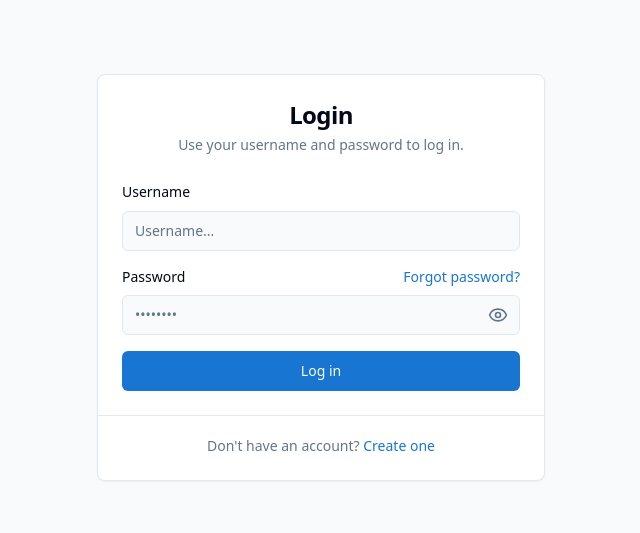
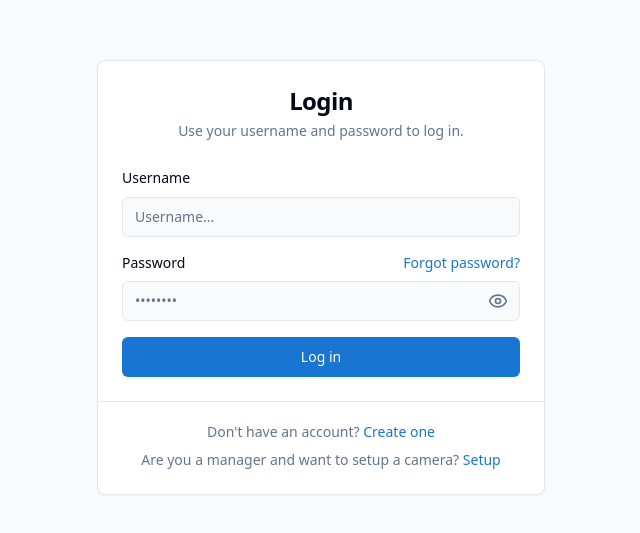
Before and after one commit to Magiclogon/Attendance-Web-App, a React (Vite) app in the folder frontend/: page /login in a window 1280 px wide. Shown: the part 123-656 px from the top of the page, without its empty margins (319-959 px from the left). Built offline with nearby package versions, Linux system fonts and the light colour scheme.

Commit message:
improvements to frontend

```diff
--- a/frontend/src/App.tsx
+++ b/frontend/src/App.tsx
@@ -26,6 +26,7 @@ const App = () => (
       <Sonner />
       <BrowserRouter>
         <Routes>
+          <Route path="/" element={<Dashboard />} />
           <Route path="/manager-dashboard" element={<Dashboard />} />
           <Route path="/face-recognition" element={<FaceRecognition/>} />
           <Route path="/employees" element={<Employees />} />
--- a/frontend/src/components/layouts/EmployeeSidebarLayout.tsx
+++ b/frontend/src/components/layouts/EmployeeSidebarLayout.tsx
@@ -73,8 +73,7 @@ const EmployeeSidebarLayout = ({ children }: EmployeeSidebarLayoutProps) => {
       path: '/employee-dashboard',
       label: 'Dashboard',
       icon: <svg xmlns="http://www.w3.org/2000/svg" width="20" height="20" viewBox="0 0 24 24" fill="none" stroke="currentColor" strokeWidth="2" strokeLinecap="round" strokeLinejoin="round" className="lucide lucide-layout-dashboard"><rect width="7" height="9" x="3" y="3" rx="1"/><rect width="7" height="5" x="14" y="3" rx="1"/><rect width="7" height="9" x="14" y="12" rx="1"/><rect width="7" height="5" x="3" y="16" rx="1"/></svg>
-    },
-    { path: '/settings', label: 'Settings', icon: <Settings size={20} /> },
+    }
   ];
 
   return (
--- a/frontend/src/pages/Login.tsx
+++ b/frontend/src/pages/Login.tsx
@@ -117,6 +117,12 @@ const Login = () => {
               Create one
             </Link>
           </p>
+          <p className="text-sm text-muted-foreground">
+            Are you a manager and want to setup a camera?{' '}
+            <Link to="/camera" className="text-primary hover:underline">
+              Setup
+            </Link>
+          </p>
         </CardFooter>
       </Card>
     </div>
--- a/frontend/src/pages/Register.tsx
+++ b/frontend/src/pages/Register.tsx
@@ -304,11 +304,7 @@ const Register = () => {
               <Label htmlFor="terms" className="text-sm cursor-pointer">
                 I agree to the{' '}
                 <Link to="/terms" className="text-primary hover:underline">
-                  terms of service
-                </Link>
-                {' '}and{' '}
-                <Link to="/privacy" className="text-primary hover:underline">
-                  privacy policy
+                  terms of service.
                 </Link>
               </Label>
             </div>
```
